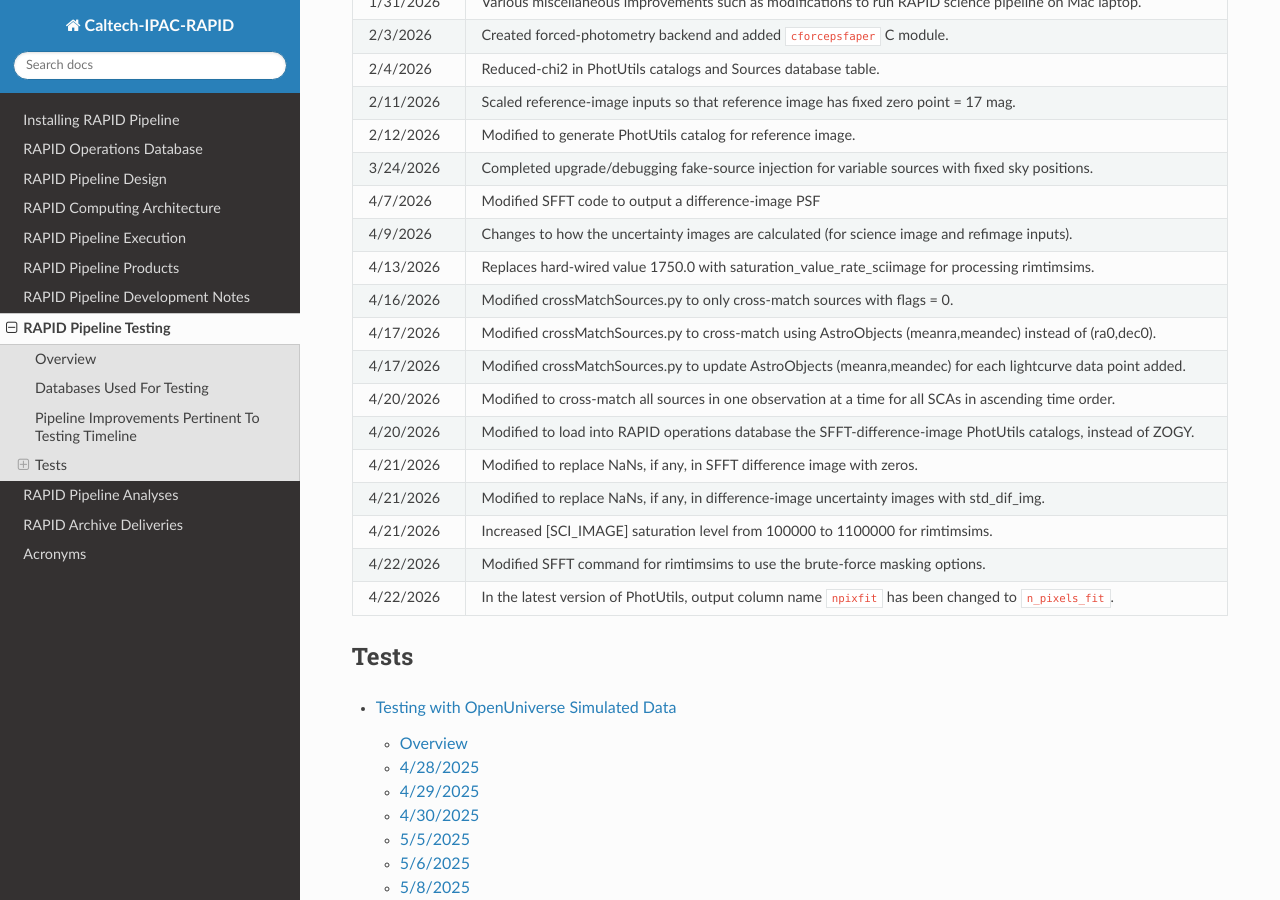
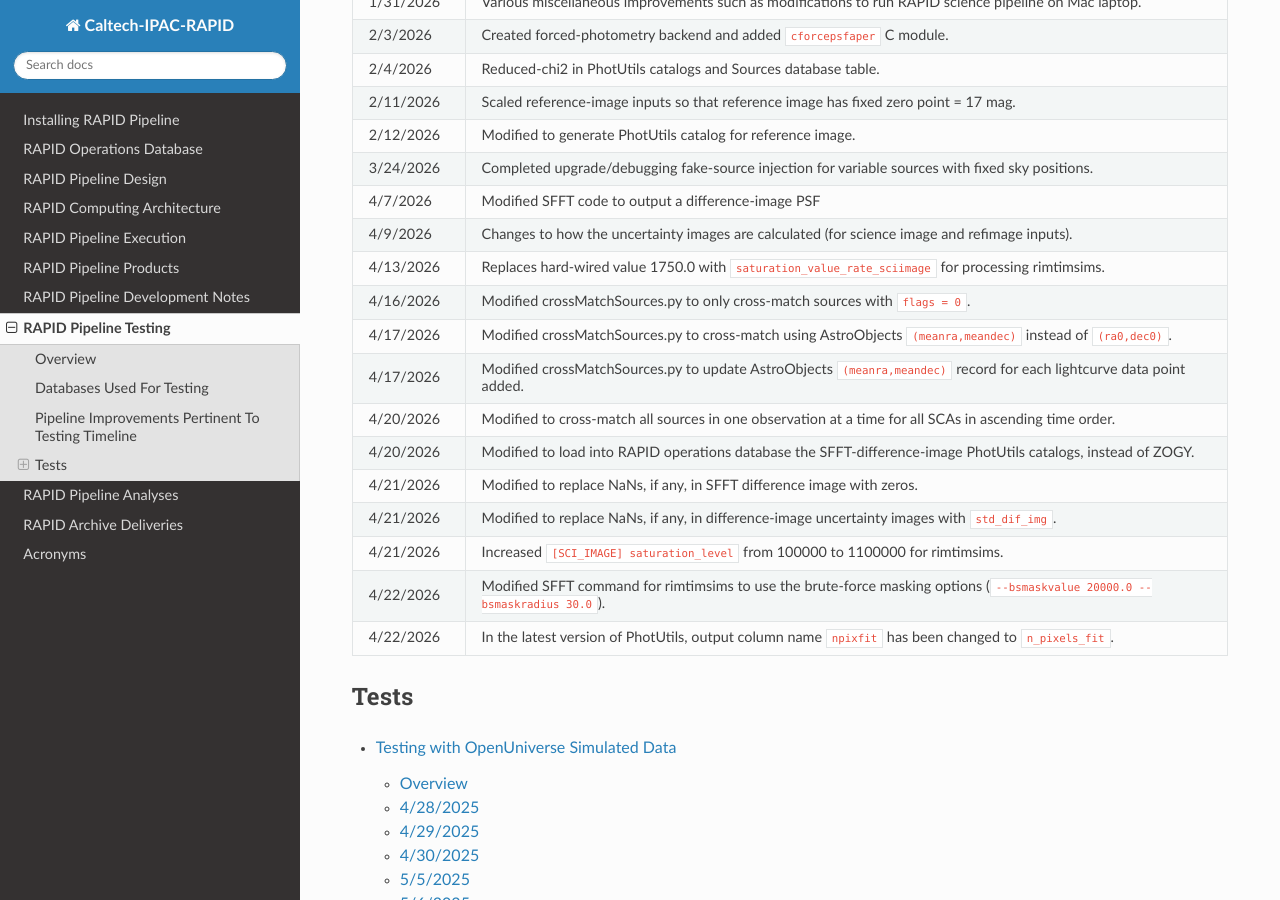
Before and after one commit to Caltech-IPAC/rapid, a Sphinx documentation site: the page built from docs/source/dev/tests.rst, in a window 1280 px wide and 900 px high, scrolled down 1999 px. Built offline with Sphinx 7.4.7 and the Read the Docs theme 3.1.0, drawn with Linux system fonts in a browser that asks for light colours.

Commit message:
Added some formatting and details.

```diff
--- a/docs/source/dev/tests.rst
+++ b/docs/source/dev/tests.rst
@@ -75,16 +75,16 @@ Date              Software modification
 3/24/2026         Completed upgrade/debugging fake-source injection for variable sources with fixed sky positions.
 4/7/2026          Modified SFFT code to output a difference-image PSF
 4/9/2026          Changes to how the uncertainty images are calculated (for science image and refimage inputs).
-4/13/2026         Replaces hard-wired value 1750.0 with saturation_value_rate_sciimage for processing rimtimsims.
-4/16/2026         Modified crossMatchSources.py to only cross-match sources with flags = 0.
-4/17/2026         Modified crossMatchSources.py to cross-match using AstroObjects (meanra,meandec) instead of (ra0,dec0).
-4/17/2026         Modified crossMatchSources.py to update AstroObjects (meanra,meandec) for each lightcurve data point added.
+4/13/2026         Replaces hard-wired value 1750.0 with ``saturation_value_rate_sciimage`` for processing rimtimsims.
+4/16/2026         Modified crossMatchSources.py to only cross-match sources with ``flags = 0``.
+4/17/2026         Modified crossMatchSources.py to cross-match using AstroObjects ``(meanra,meandec)`` instead of ``(ra0,dec0)``.
+4/17/2026         Modified crossMatchSources.py to update AstroObjects ``(meanra,meandec)`` record for each lightcurve data point added.
 4/20/2026         Modified to cross-match all sources in one observation at a time for all SCAs in ascending time order.
 4/20/2026         Modified to load into RAPID operations database the SFFT-difference-image PhotUtils catalogs, instead of ZOGY.
 4/21/2026         Modified to replace NaNs, if any, in SFFT difference image with zeros.
-4/21/2026         Modified to replace NaNs, if any, in difference-image uncertainty images with std_dif_img.
-4/21/2026         Increased [SCI_IMAGE] saturation level from 100000 to 1100000 for rimtimsims.
-4/22/2026         Modified SFFT command for rimtimsims to use the brute-force masking options.
+4/21/2026         Modified to replace NaNs, if any, in difference-image uncertainty images with ``std_dif_img``.
+4/21/2026         Increased ``[SCI_IMAGE] saturation_level`` from 100000 to 1100000 for rimtimsims.
+4/22/2026         Modified SFFT command for rimtimsims to use the brute-force masking options (``--bsmaskvalue 20000.0 --bsmaskradius 30.0``).
 4/22/2026         In the latest version of PhotUtils, output column name ``npixfit`` has been changed to ``n_pixels_fit``.
 ===============   ===============================================================================================================================================================================================================================
 
```
